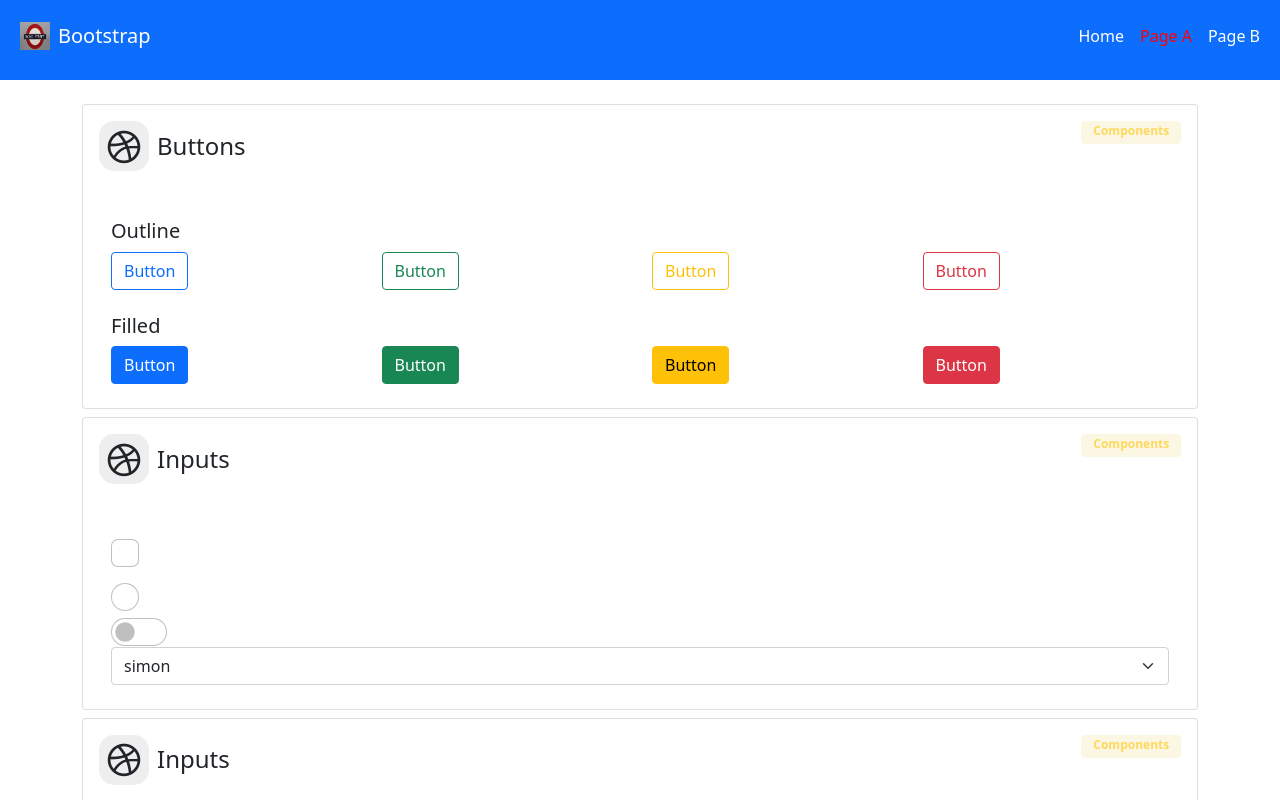
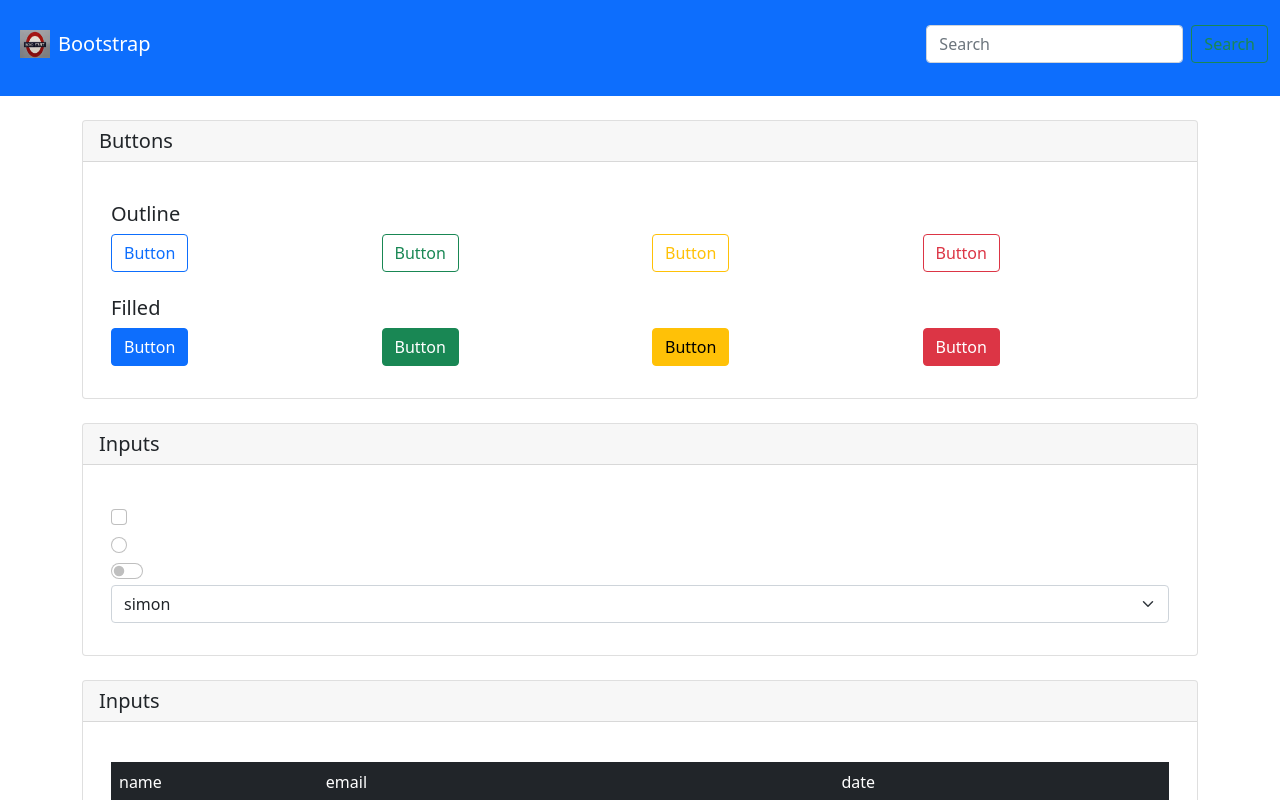
Before and after one commit to symon254/react_components, a React (Create React App) app: page /pageA in a window 1280 px wide. Shown: the top 800 px of the page. Built offline with nearby package versions, Linux system fonts and the light colour scheme.

Commit message:
refactor: modification
component modiication

```diff
--- a/src/Components/Button/Button.js
+++ b/src/Components/Button/Button.js
@@ -1,33 +1,27 @@
 import React from "react";
-import PropTypes from "prop-types";
 
 const buttonOutline = {
-  primary: "btn-outline-primary",
-  secondary: "btn-outline-secondary",
-  success: "btn-outline-success",
-  danger: "btn-outline-danger",
-  info: "btn-outline-info",
-  warning: "btn-outline-warning",
+  primary: "btn btn-outline-primary",
+  secondary: "btn btn-outline-secondary",
+  success: "btn btn-outline-success",
+  danger: "btn btn-outline-danger",
+  info: "btn btn-outline-info",
+  warning: "btn btn-outline-warning",
 };
 
 const buttonFilled = {
-  primary: "btn-primary",
-  secondary: "btn-secondary",
-  success: "btn-success",
-  danger: "btn-danger",
-  info: "btn-info",
-  warning: "btn-warning",
-};
-const buttonSize = {
-  lg: "btn-lg",
-  sm: "btn-sm",
+  primary: "btn btn-primary",
+  secondary: "btn btn-secondary",
+  success: "btn btn-success",
+  danger: "btn btn-danger",
+  info: "btn btn-info",
+  warning: "btn btn-warning",
 };
 
 export const Button = ({
   className,
   children,
   type,
-  size,
   button,
   buttonType,
   ...rest
@@ -36,41 +30,20 @@ export const Button = ({
 
   const btnOutline = [buttonOutline[button]];
   const btnFilled = [buttonFilled[button]];
-  const btnSize = [buttonSize[size]];
-
-  if (size === "sm") {
-    classes.push(...btnSize);
-  } else if (size === "lg") {
-    classes.push(...btnSize);
-  }
 
   if (buttonType === "outline") {
     classes.push(...btnOutline);
   } else if (buttonType === "filled") {
     classes.push(...btnFilled);
-  } else {
-    classes.push(...btnFilled);
   }
 
   classes = classes.join(" ");
+
   return (
-    <div className="col">
+    <div className="col-3">
       <button {...rest} type={type} className={`btn ${classes} ${className}`}>
         {children}
       </button>
     </div>
   );
 };
-
-Button.defaultProps = {
-  type: "button",
-  button: "primary",
-  buttonType: "filled",
-};
-
-Button.propTypes = {
-  children: PropTypes.node.isRequired,
-  button: PropTypes.string.isRequired,
-  buttonType: PropTypes.string.isRequired,
-  size: PropTypes.string,
-};
--- a/src/Components/Card/Card.js
+++ b/src/Components/Card/Card.js
@@ -3,30 +3,11 @@ import React from "react";
 
 const Card = ({ header, title, description }) => {
   return (
-    // <div className="card rounded-5 pb-3 mb-4">
-    //   <h5 className="card-header">{header}</h5>
-    //   <div className="card-body">
-    //     <h5 className="card-title">{title}</h5>
-    //     <span className="card-text">{description}</span>
-    //   </div>
-    // </div>
-
-    <div className="card rounded-5 p-3 mb-2">
-      <div className="d-flex justify-content-between">
-        <div className="d-flex flex-row align-items-center">
-          <div className="icon">
-            <i className="bx bxl-dribbble" />
-          </div>
-          <div className="ms-2 c-details">
-            <h4 className="mb-0">{header}</h4>
-          </div>
-        </div>
-        <div className="badge">
-          <span className="px-1">Components</span>
-        </div>
-      </div>
-      <div className="mt-4">
-        <h3 className="heading">{description}</h3>
+    <div className="card pb-3 mb-4">
+      <h5 className="card-header">{header}</h5>
+      <div className="card-body">
+        <h5 className="card-title">{title}</h5>
+        <span className="card-text">{description}</span>
       </div>
     </div>
   );
--- a/src/Components/Navbar/Navbar.js
+++ b/src/Components/Navbar/Navbar.js
@@ -1,13 +1,28 @@
+/* eslint-disable jsx-a11y/anchor-is-valid */
 import React from "react";
-import { NavLink, Link } from "react-router-dom";
-import routes from "../../Routes/Routes";
 import Unsplash from "../../Assets/Img/unsplash.jpg";
+
+{
+  /* <div class="d-flex flex-column flex-md-row align-items-center pb-3 mb-4 border-bottom">
+      <a href="/" class="d-flex align-items-center text-dark text-decoration-none">
+        <svg xmlns="http://www.w3.org/2000/svg" width="40" height="32" class="me-2" viewBox="0 0 118 94" role="img"><title>Bootstrap</title><path fill-rule="evenodd" clip-rule="evenodd" d="M24.509 0c-6.733 0-11.715 5.893-11.492 12.284.214 6.14-.064 14.092-2.066 20.577C8.943 39.365 5.547 43.485 0 44.014v5.972c5.547.529 8.943 4.649 10.951 11.153 2.002 6.485 2.28 14.437 2.066 20.577C12.794 88.106 17.776 94 24.51 94H93.5c6.733 0 11.714-5.893 11.491-12.284-.214-6.14.064-14.092 2.066-20.577 2.009-6.504 5.396-10.624 10.943-11.153v-5.972c-5.547-.529-8.934-4.649-10.943-11.153-2.002-6.484-2.28-14.437-2.066-20.577C105.214 5.894 100.233 0 93.5 0H24.508zM80 57.863C80 66.663 73.436 72 62.543 72H44a2 2 0 01-2-2V24a2 2 0 012-2h18.437c9.083 0 15.044 4.92 15.044 12.474 0 5.302-4.01 10.049-9.119 10.88v.277C75.317 46.394 80 51.21 80 57.863zM60.521 28.34H49.948v14.934h8.905c6.884 0 10.68-2.772 10.68-7.727 0-4.643-3.264-7.207-9.012-7.207zM49.948 49.2v16.458H60.91c7.167 0 10.964-2.876 10.964-8.281 0-5.406-3.903-8.178-11.425-8.178H49.948z" fill="currentColor"></path></svg>
+        <span class="fs-4">Pricing example</span>
+      </a>
+
+      <nav class="d-inline-flex mt-2 mt-md-0 ms-md-auto">
+        <a class="me-3 py-2 text-dark text-decoration-none" href="#">Features</a>
+        <a class="me-3 py-2 text-dark text-decoration-none" href="#">Enterprise</a>
+        <a class="me-3 py-2 text-dark text-decoration-none" href="#">Support</a>
+        <a class="py-2 text-dark text-decoration-none" href="#">Pricing</a>
+      </nav>
+    </div> */
+}
 
 export const Navbar = () => {
   return (
-    <nav className="navbar navbar-expand-lg navbar-dark bg-primary  d-flex flex-column flex-md-row align-items-center pb-3 mb-4">
+    <nav className="navbar navbar-light bg-primary  d-flex flex-column flex-md-row align-items-center pb-3 mb-4">
       <div className="container-fluid">
-        <Link to="/" className="navbar-brand my-2 text-lg">
+        <a className="navbar-brand text-white my-3 text-lg" href="#">
           <img
             src={Unsplash}
             alt="logo"
@@ -16,43 +31,19 @@ export const Navbar = () => {
             className="d-inline-block align-text-top mx-2"
           />
           Bootstrap
-        </Link>
+        </a>
 
-        <button
-          className="navbar-toggler"
-          type="button"
-          data-bs-toggle="collapse"
-          data-bs-target="#navbarNav"
-          aria-controls="navbarNav"
-          aria-expanded="false"
-          aria-label="Toggle navigation"
-        >
-          <span className="navbar-toggler-icon" />
-        </button>
-
-        <div
-          className="collapse navbar-collapse justify-content-end "
-          id="navbarNav"
-        >
-          <ul className="navbar-nav">
-            {routes.map((route, i) => (
-              <li key={i} className="nav-item">
-                <NavLink
-                  key={i}
-                  to={route.path}
-                  style={({ isActive }) => ({
-                    color: isActive ? "red" : "white",
-                  })}
-                  className={({ isActive }) =>
-                    `nav-link ${isActive ? "active" : ""}`
-                  }
-                >
-                  {route.name}
-                </NavLink>
-              </li>
-            ))}
-          </ul>
-        </div>
+        <form className="d-flex">
+          <input
+            className="form-control me-2"
+            type="search"
+            placeholder="Search"
+            aria-label="Search"
+          />
+          <button className="btn btn-outline-success" type="submit">
+            Search
+          </button>
+        </form>
       </div>
     </nav>
   );
```
